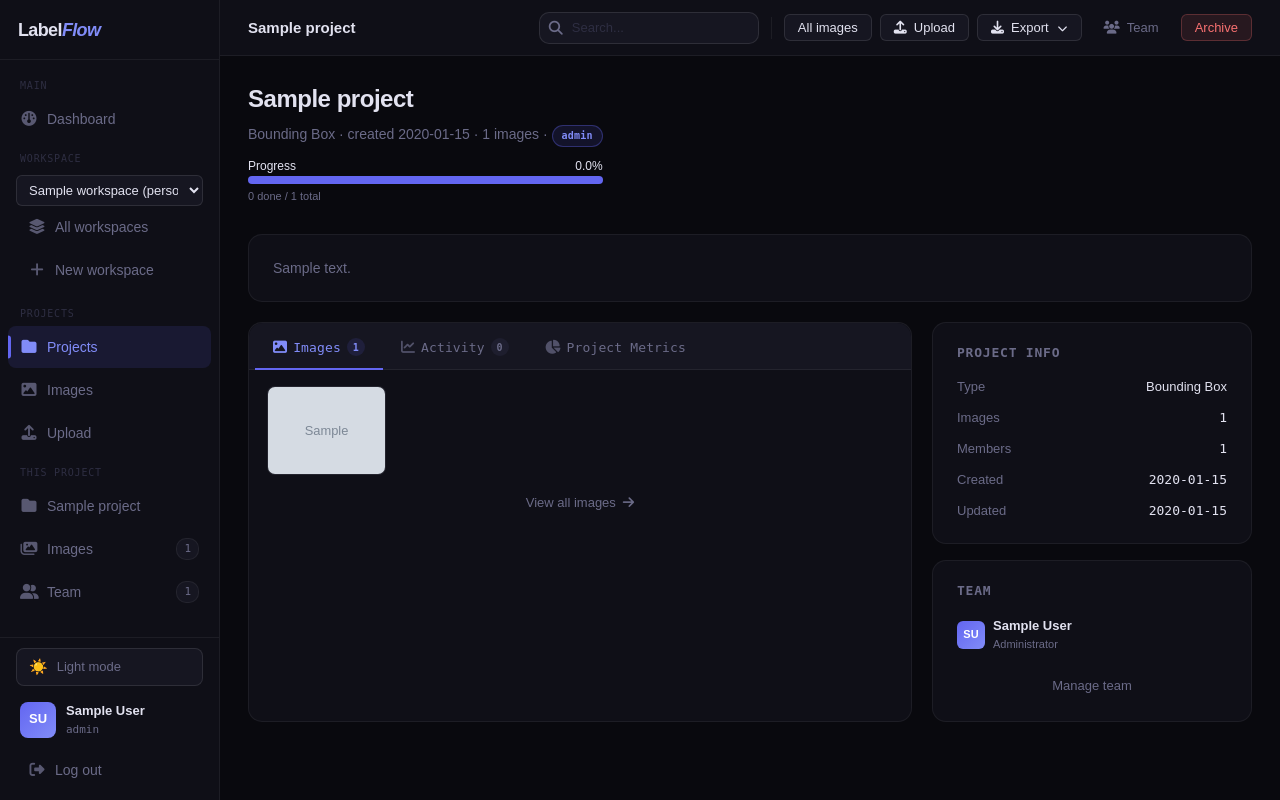
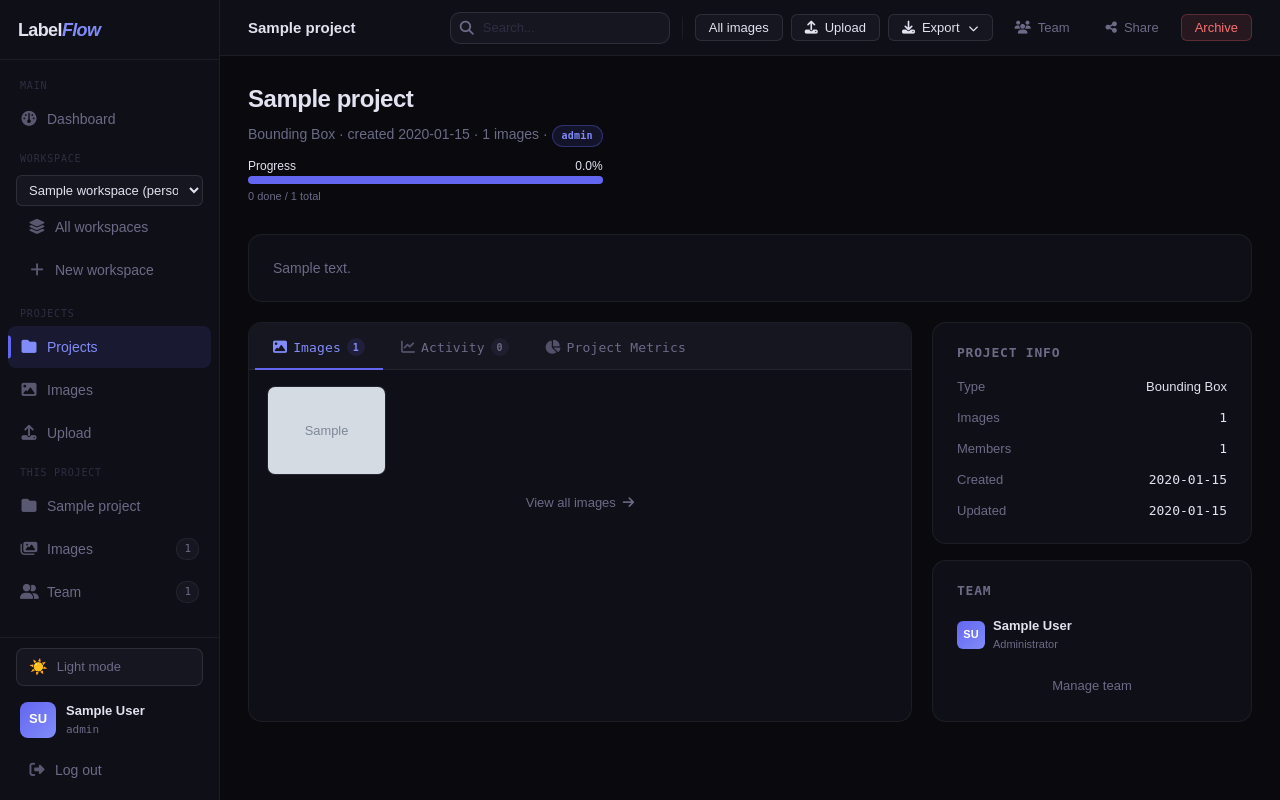
Before and after one commit to MartynasMatDev/LabelFlow, a Django app: page /app/projects/1/ in a window 1280 px wide. Run offline with Django 5.2, Linux system fonts and the light colour scheme; a user stored in the database is signed in; tables that the repository leaves empty hold one stand-in row (values such as "Sample post"); grey boxes marked "Sample" are stand-in pictures; data that the repository does not hold is empty.

Commit message:
Implemented funtionality to share dataset publically

```diff
--- a/apps/projects/models.py
+++ b/apps/projects/models.py
@@ -144,6 +144,8 @@ class Project(models.Model):
     )
     created_by      = models.ForeignKey(User, on_delete=models.CASCADE, related_name='owned_projects')
     is_archived     = models.BooleanField(default=False, db_index=True)
+    is_public       = models.BooleanField(default=False, db_index=True)
+    share_token     = models.UUIDField(default=uuid.uuid4, unique=True, editable=False)
     created_at      = models.DateTimeField(auto_now_add=True)
     updated_at      = models.DateTimeField(auto_now=True)
 
--- a/apps/projects/urls.py
+++ b/apps/projects/urls.py
@@ -12,6 +12,7 @@ urlpatterns = [
     path('projects/<int:project_id>/archive/',       views.archive_project,    name='archive_project'),
     path('projects/<int:project_id>/restore/',       views.restore_project,    name='restore_project'),
     path('projects/<int:project_id>/activity/',      views.activity_feed_json, name='activity_feed_json'),
+    path('projects/<int:project_id>/share/',         views.share_toggle,       name='share_toggle'),
 
     # Workspaces
     path('workspaces/',                              workspace_views.workspace_list,   name='workspace_list'),
--- a/apps/projects/views.py
+++ b/apps/projects/views.py
@@ -381,6 +381,36 @@ def restore_project(request, project_id):
     return redirect('archived_projects')
 
 
+import uuid as _uuid
+from django.views.decorators.http import require_POST
+
+
+@login_required
+@require_POST
+def share_toggle(request, project_id):
+    """Enable, disable, or rotate a public share link for a project."""
+    project = get_object_or_404(Project, id=project_id)
+    if not project.user_is_admin(request.user):
+        messages.error(request, 'Only project admins can manage sharing.')
+        return redirect('project_detail', project_id=project.id)
+
+    action = request.POST.get('action', 'enable')
+    if action == 'disable':
+        project.is_public = False
+        project.save(update_fields=['is_public', 'updated_at'])
+        messages.success(request, 'Public sharing disabled.')
+    elif action == 'rotate':
+        project.share_token = _uuid.uuid4()
+        project.is_public = True
+        project.save(update_fields=['share_token', 'is_public', 'updated_at'])
+        messages.success(request, 'New public link generated.')
+    else:
+        project.is_public = True
+        project.save(update_fields=['is_public', 'updated_at'])
+        messages.success(request, 'Public sharing enabled.')
+    return redirect('project_detail', project_id=project.id)
+
+
 def invitation_prompt(request, token):
     invitation = get_object_or_404(Invitation, token=token)
     if invitation.accepted_at is not None:
--- a/labelflow/urls.py
+++ b/labelflow/urls.py
@@ -3,6 +3,7 @@ from django.urls import path, include
 from django.conf import settings
 from django.conf.urls.static import static
 from django.views.generic import TemplateView
+from apps.images.views import public_export_yolo
 
 urlpatterns = [
     path('admin/', admin.site.urls),
@@ -12,6 +13,7 @@ urlpatterns = [
     path('app/', include('apps.projects.urls')),
     path('app/images/', include('apps.images.urls')),
     path('invite/', include('apps.projects.invitation_urls')),
+    path('share/<uuid:share_token>/yolo.zip', public_export_yolo, name='public_export_yolo'),
 ]
 
 if settings.DEBUG:
--- a/templates/app/project_detail.html
+++ b/templates/app/project_detail.html
@@ -23,6 +23,9 @@
 </div>
 {% if is_admin %}
 <a href="{% url 'team_management' project.id %}" class="btn btn-ghost btn-sm"><i class="fa-solid fa-users"></i> Team</a>
+<button type="button" class="btn btn-ghost btn-sm" onclick="document.getElementById('share-modal').style.display='flex';">
+  <i class="fa-solid fa-share-nodes"></i> Share
+</button>
 {% endif %}
 {% if is_admin and not project.is_archived %}
 <a href="{% url 'archive_project' project.id %}"
@@ -297,6 +300,57 @@
   </div>
 </div>
 
+{% if is_admin %}
+<!-- ── Share modal ─────────────────────────────────────────── -->
+<div id="share-modal"
+     style="display:none;position:fixed;inset:0;background:rgba(0,0,0,.55);z-index:1000;align-items:center;justify-content:center;"
+     onclick="if(event.target===this)this.style.display='none';">
+  <div class="card" style="max-width:520px;width:92%;padding:22px;">
+    <div style="display:flex;justify-content:space-between;align-items:center;margin-bottom:14px;">
+      <h2 style="font-size:16px;margin:0;">Share dataset publicly</h2>
+      <button type="button" class="btn btn-ghost btn-sm" onclick="document.getElementById('share-modal').style.display='none';">✕</button>
+    </div>
+    <p style="font-size:13px;color:var(--text-muted);margin-bottom:14px;">
+      Anyone with the link can download the YOLO dataset (annotated images only). No login required.
+    </p>
+
+    {% if project.is_public %}
+      <label style="font-size:12px;color:var(--text-muted);">Public URL</label>
+      <div style="display:flex;gap:8px;margin-top:6px;margin-bottom:14px;">
+        <input id="share-url" type="text" readonly
+               value="{{ request.scheme }}://{{ request.get_host }}{% url 'public_export_yolo' project.share_token %}"
+               style="flex:1;padding:8px 10px;border-radius:6px;border:1px solid var(--surface3);background:var(--surface2);color:var(--text);font-family:'DM Mono',monospace;font-size:12px;">
+        <button type="button" class="btn btn-secondary btn-sm"
+                onclick="navigator.clipboard.writeText(document.getElementById('share-url').value);this.innerText='Copied';">
+          Copy
+        </button>
+      </div>
+
+      <div style="display:flex;gap:8px;flex-wrap:wrap;">
+        <form method="post" action="{% url 'share_toggle' project.id %}" style="margin:0;">
+          {% csrf_token %}
+          <input type="hidden" name="action" value="rotate">
+          <button type="submit" class="btn btn-secondary btn-sm">Generate new link</button>
+        </form>
+        <form method="post" action="{% url 'share_toggle' project.id %}" style="margin:0;">
+          {% csrf_token %}
+          <input type="hidden" name="action" value="disable">
+          <button type="submit" class="btn btn-danger btn-sm">Disable sharing</button>
+        </form>
+      </div>
+    {% else %}
+      <form method="post" action="{% url 'share_toggle' project.id %}" style="margin:0;">
+        {% csrf_token %}
+        <input type="hidden" name="action" value="enable">
+        <button type="submit" class="btn btn-accent btn-sm">
+          <i class="fa-solid fa-link"></i> Enable public link
+        </button>
+      </form>
+    {% endif %}
+  </div>
+</div>
+{% endif %}
+
 <!-- ── Tab + Activity JS ───────────────────────────────────── -->
 <script>
 (function () {
```
Also changed, not shown: apps/images/views.py (+30 -21 lines).
